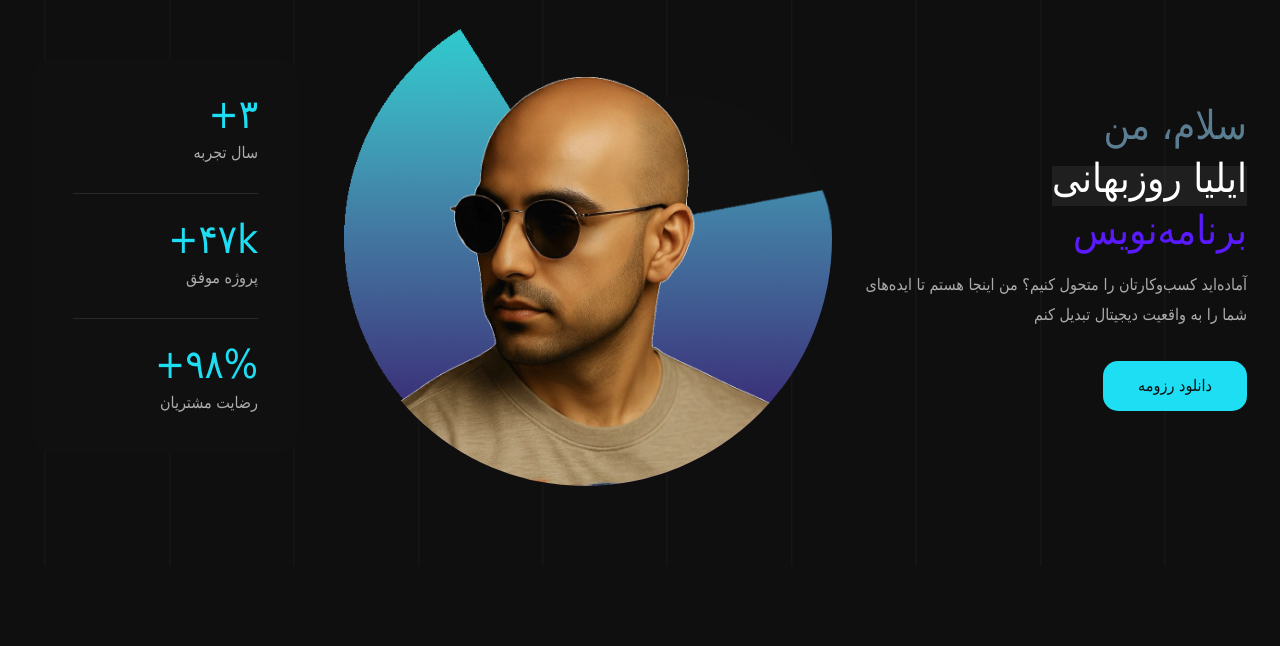
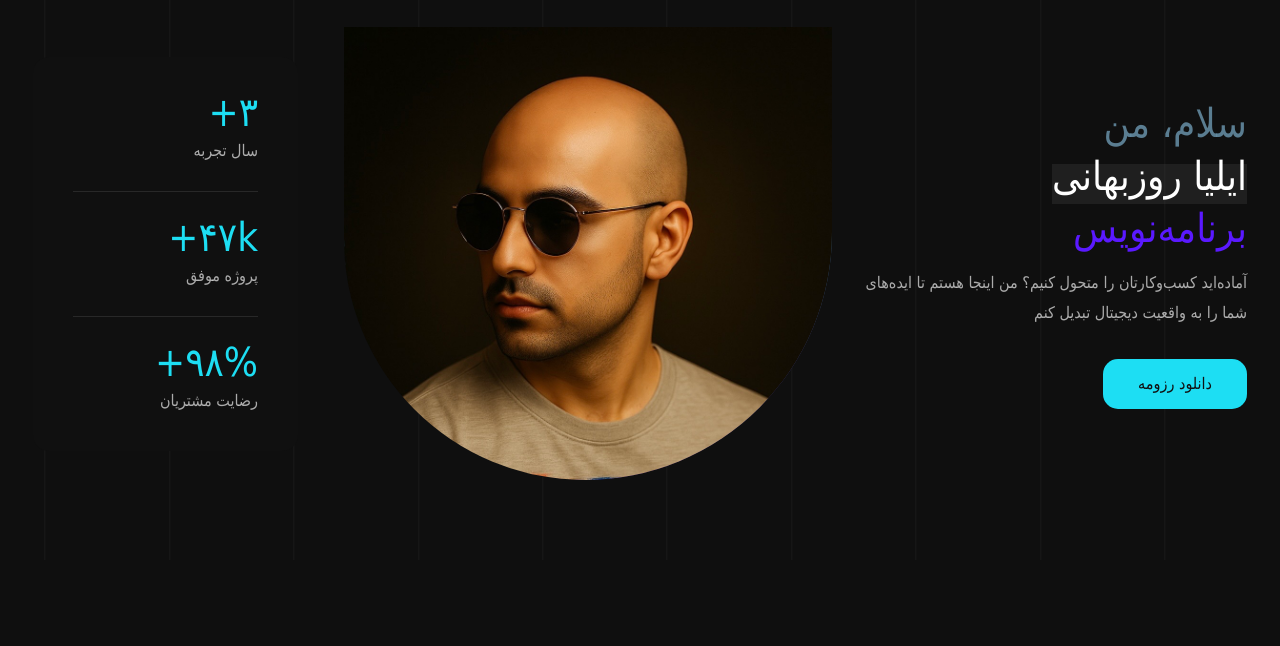
Before and after one commit to Mr-Yazdanian-Dev/my-website, a plain HTML site: page index.html in a window 1280 px wide. Shown: the part 132-778 px from the top of the page. Drawn offline with Linux system fonts and the light colour scheme; a web font is replaced by a local one.

Commit message:
update v2.0.5

```diff
--- a/index.html
+++ b/index.html
@@ -124,7 +124,7 @@
                     <div class="col-lg-5 mobile-hidden">
                         <div class="author-image-part wow fadeIn delay-0-3s">
                             <div class="bg-circle"></div>
-                            <img src="assets/images/hero/my-website-mohammadreza-image.png" alt=" محمدرضا یزدانیان">
+                            <img src="assets/images/hero/me.jpg" alt=" محمدرضا یزدانیان">
                             <div class="progress-shape">
                                 <img src="assets/images/hero/progress-shape.png" alt="شکل پیشرفت">
                             </div>
```
Also changed, not shown: english.html (+1 -1 lines), assets/images/hero/me.jpg (added).
